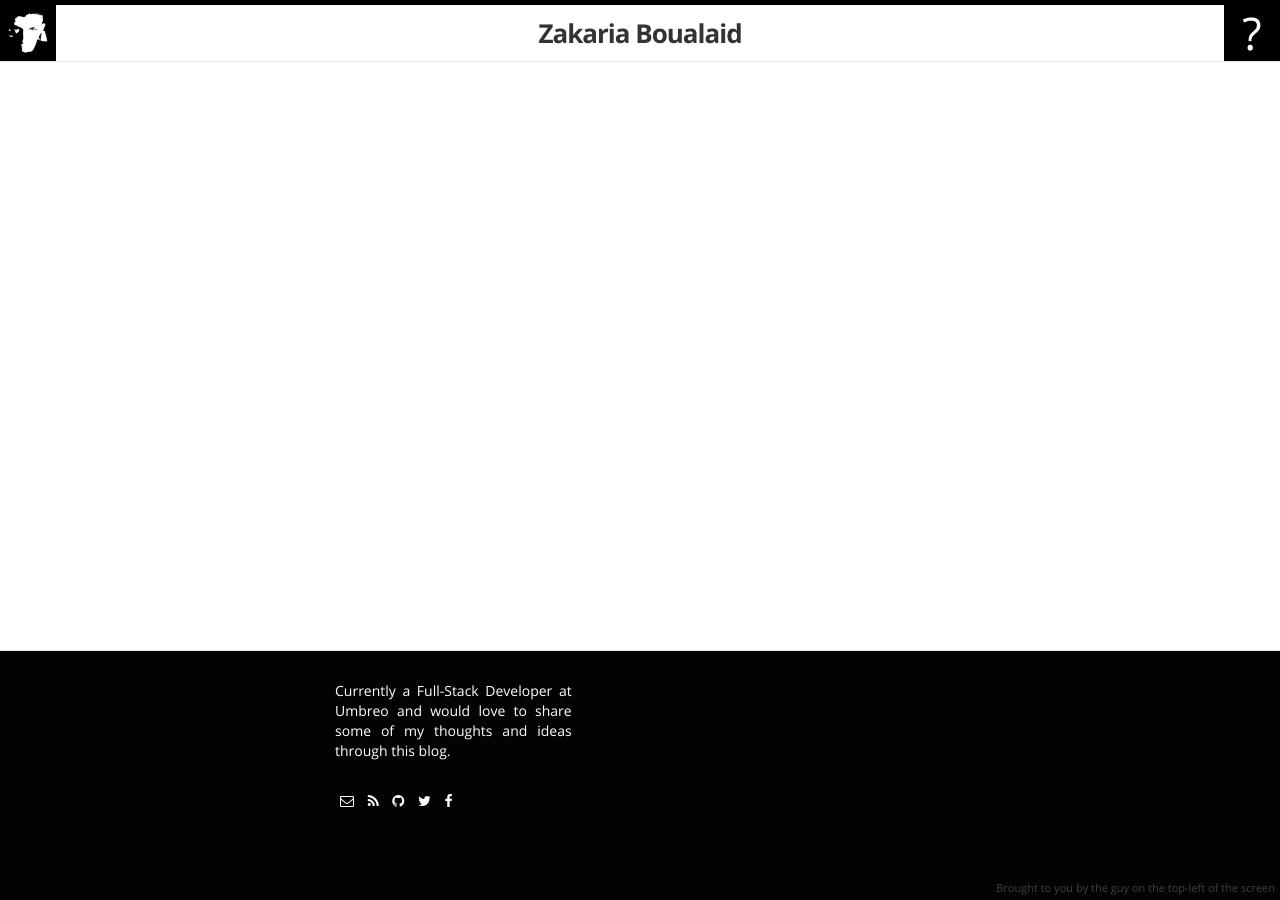
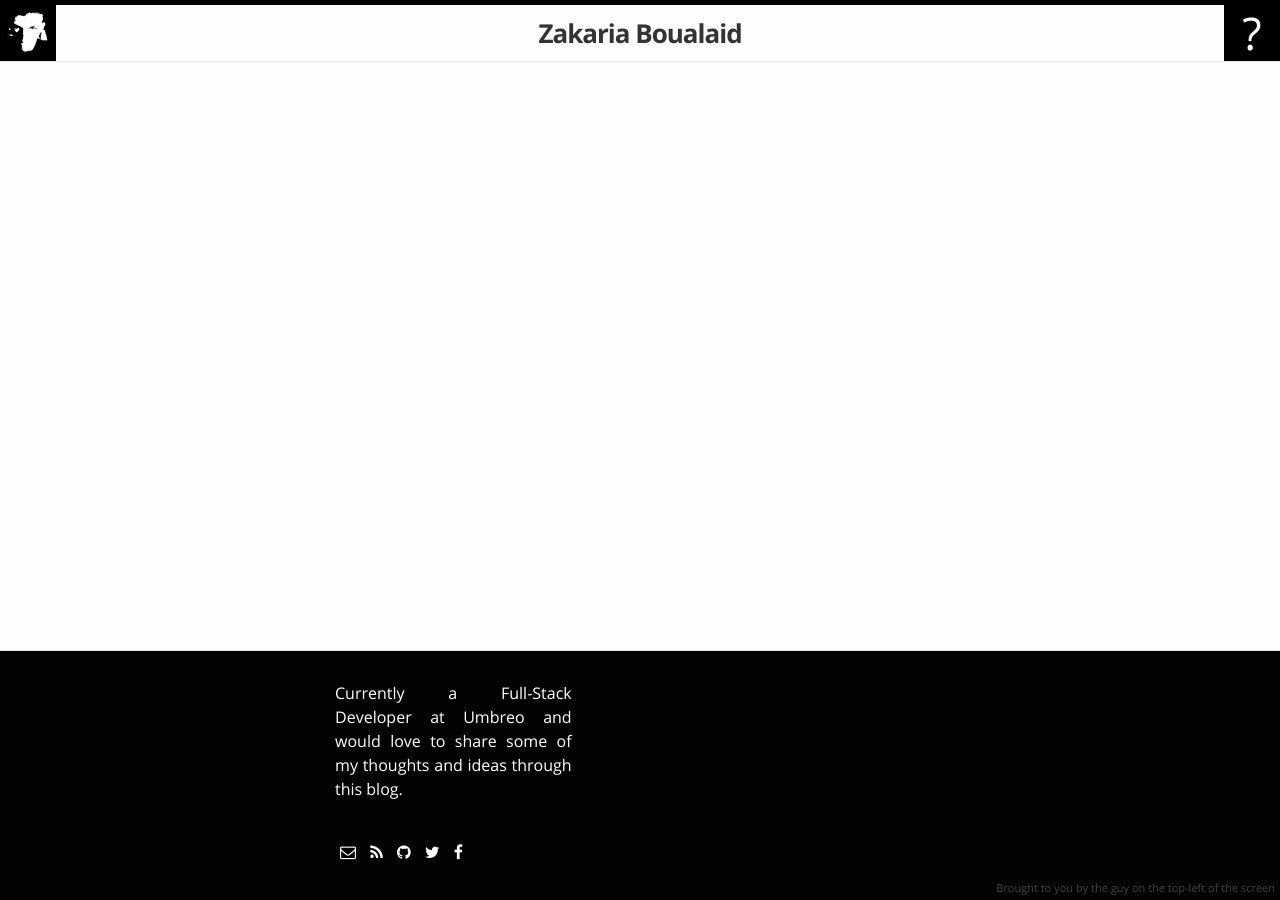
Before and after one commit to ZakariaBoualaid/zakariaboualaid.github.io, a Jekyll site: the page built from posts.html, in a window 1280 px wide. Built offline with Jekyll 4.4.1, drawn with Linux system fonts in a browser that asks for light colours; some web fonts are replaced.

Commit message:
Modifying about.md

```diff
--- a/_includes/head.html
+++ b/_includes/head.html
@@ -12,9 +12,9 @@
   <title>{% if page.title %}{{ page.title }}{% else %}{{ site.title }}{% endif %}</title>
   <meta name="description" content="{% if page.excerpt %}{{ page.excerpt | strip_html | strip_newlines | truncate: 160 }}{% else %}{{ site.description }}{% endif %}">
 
+  <link rel="stylesheet" href="{{ "/css/bootstrap.min.css" | prepend: site.baseurl }}">
+  <link rel="stylesheet" href="{{ "/css/font-awesome.min.css" | prepend: site.baseurl }}">
   <link rel="stylesheet" href="{{ "/css/main.css" | prepend: site.baseurl }}">
-  <link rel="stylesheet" href="{{ "/css/font-awesome.min.css" | prepend: site.baseurl }}">
-  <link rel="stylesheet" href="{{ "/css/bootstrap.min.css" | prepend: site.baseurl }}">
 
   <link rel="canonical" href="{{ page.url | replace:'index.html','' | prepend: site.baseurl | prepend: site.url }}">
   <link rel="alternate" type="application/atom+xml" title="{{ site.title }}" href="{{ "/feed.xml" | prepend: site.baseurl | prepend: site.url }}" />
--- a/_sass/_base.scss
+++ b/_sass/_base.scss
@@ -55,7 +55,6 @@
     max-width: 100%;
     vertical-align: middle;
 }
-
 
 
 /**
--- a/_sass/_layout.scss
+++ b/_sass/_layout.scss
@@ -1,5 +1,9 @@
 .small{
     font-size: 14px;
+}
+
+.col-md-offset-2{
+    margin-left:20.6667% !important;
 }
 
 /**
```
